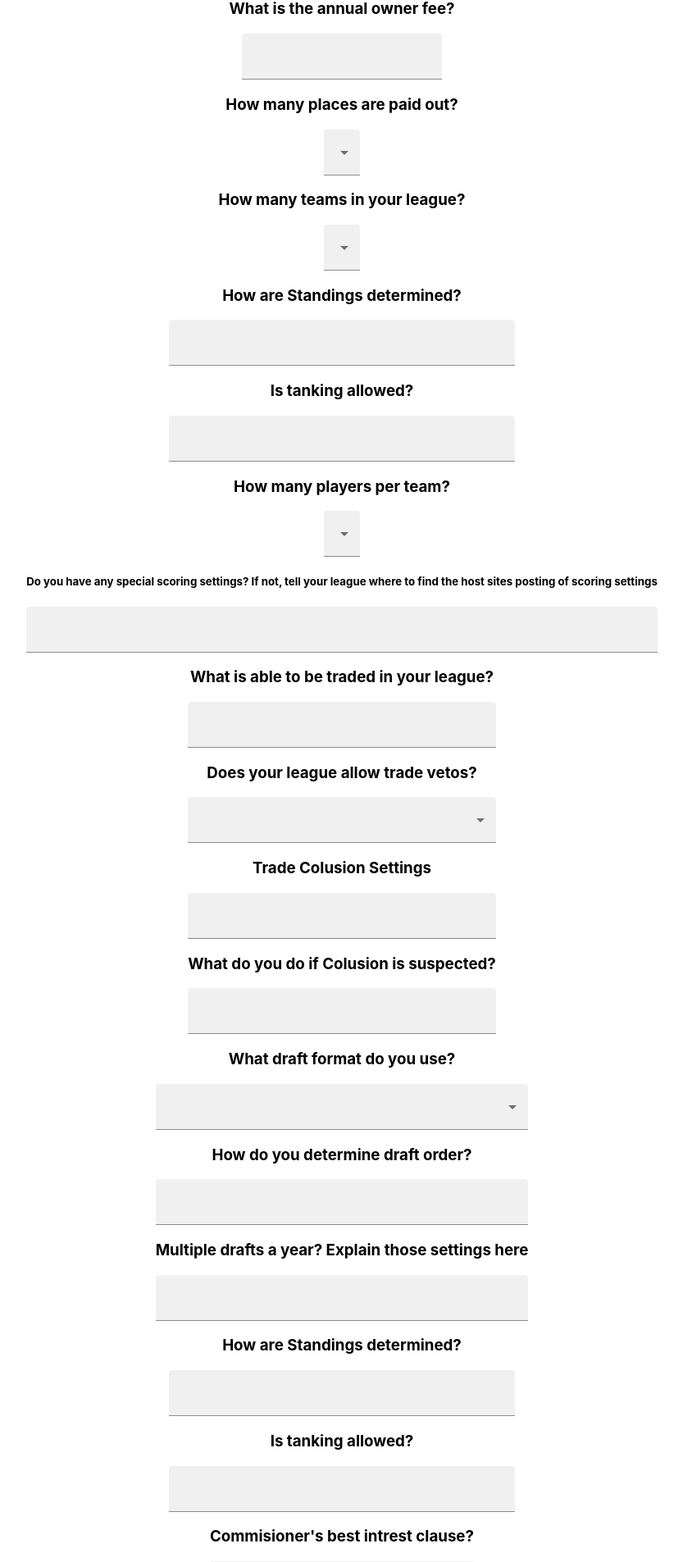
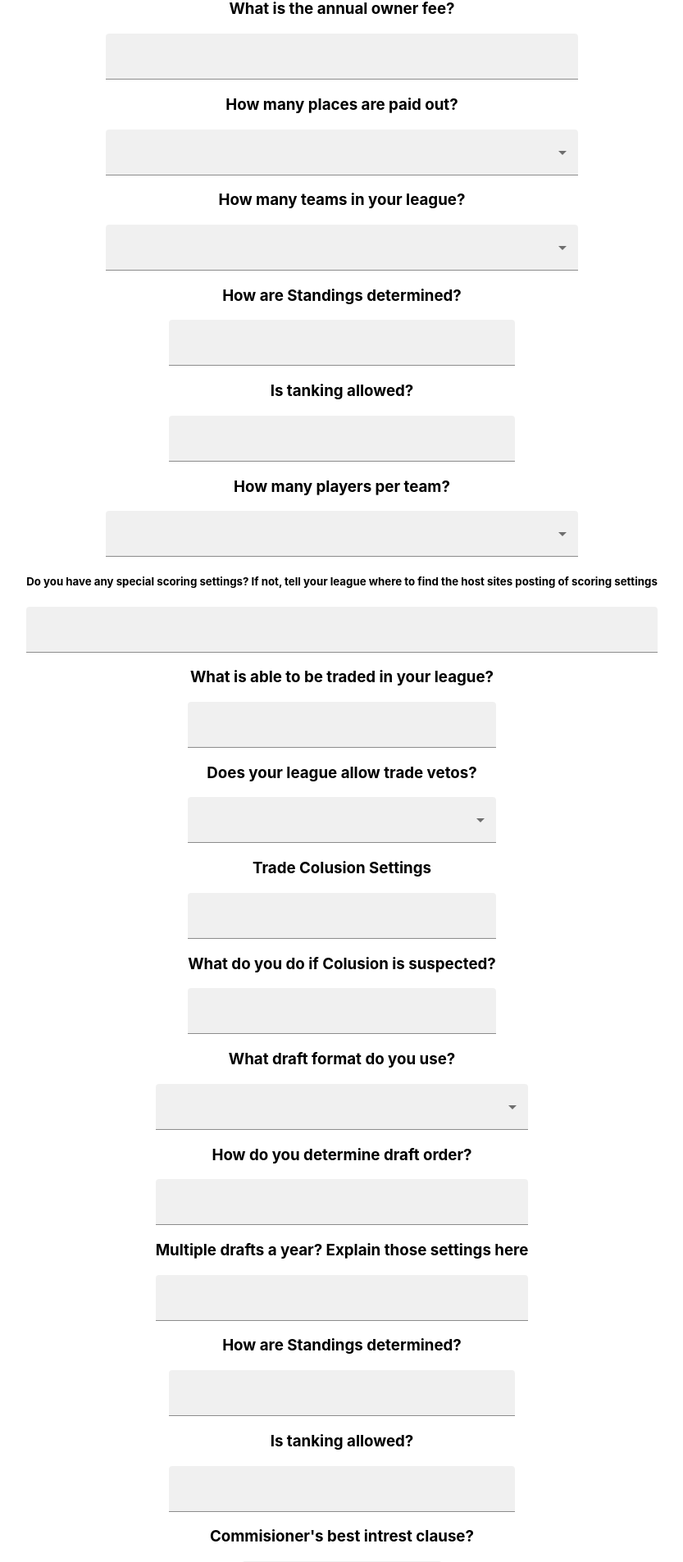
Before and after one commit to AMess33/FantasyBL, a React (Create React App) app: page / in a window 1280 px wide. Shown: the part 878-2783 px from the top of the page at 82% size, without its empty margins (223-1056 px from the left). Built offline with nearby package versions, Linux system fonts and the light colour scheme.

Commit message:
add fullwidth to componenets

```diff
--- a/src/components/GeneralSettings/commish.jsx
+++ b/src/components/GeneralSettings/commish.jsx
@@ -1,18 +1,23 @@
 import React from "react";
-import { FormControl, TextField, Box } from "@mui/material";
+import { TextField } from "@mui/material";
 
 function Commish(props) {
   return (
-    <Box>
-      <FormControl>
+    <div style={{ width: "65%", margin: "auto" }}>
       <h3>Commisioner's best intrest clause?</h3>
       <TextField
+        sx={{ height: 20 }}
         id="commishClause"
         value={props.value.commishClause}
+        onChange={(event) => {
+          props.setValue((prevValues) => ({
+            ...prevValues,
+            commishClause: event.target.value,
+          }));
+        }}
         variant="filled"
       />
-      </FormControl>
-    </Box>
+    </div>
   );
 }
 
--- a/src/components/InitialSetup/leagueSetup.jsx
+++ b/src/components/InitialSetup/leagueSetup.jsx
@@ -16,6 +16,7 @@ export function LeagueStyle(props) {
           }));
         }}
         variant="filled"
+        fullWidth
       >
         <MenuItem value={"Head to Head Points"}>Head to Head Points</MenuItem>
         <MenuItem value={"Head to Head Categories"}>
@@ -32,7 +33,7 @@ export function LeagueStyle(props) {
 // Number of teams
 export function NumberOfTeams(props) {
   return (
-    <div>
+    <div style={{ width: "45%", margin: "auto" }}>
       <h3>How many teams in your league?</h3>
       <Select
         labelId="teams"
@@ -46,6 +47,7 @@ export function NumberOfTeams(props) {
           }));
         }}
         label="teams"
+        fullWidth
       >
         <MenuItem value={6}>6</MenuItem>
         <MenuItem value={7}>7</MenuItem>
@@ -80,6 +82,7 @@ export function RosterSize(props) {
           }));
         }}
         label="Roster Size"
+        fullWidth
       >
         <MenuItem value={16}>16</MenuItem>
         <MenuItem value={17}>17</MenuItem>
@@ -118,6 +121,7 @@ export function OwnerFees(props) {
           }));
         }}
         variant="filled"
+        fullWidth
       />
     </div>
   );
@@ -126,7 +130,7 @@ export function OwnerFees(props) {
 // Places Paid out
 export function PlacesPaidOut(props) {
   return (
-    <div>
+    <div style={{ width: "45%", margin: "auto" }}>
       <h3>How many places are paid out?</h3>
       <Select
         labelId="places"
@@ -140,6 +144,7 @@ export function PlacesPaidOut(props) {
           }));
         }}
         label="Places Paid"
+        fullWidth
       >
         <MenuItem value={1}>1</MenuItem>
         <MenuItem value={2}>2</MenuItem>
--- a/src/components/InitialSetup/leagueType.jsx
+++ b/src/components/InitialSetup/leagueType.jsx
@@ -8,6 +8,7 @@ function LeagueType(props) {
       <Select
         id="leagueType"
         variant="filled"
+        fullWidth
         value={props.value.LeagueType}
         onChange={(event) => {
           props.setValue((prevValues) => ({
@@ -33,6 +34,7 @@ function LeagueType(props) {
           }));
         }}
         variant="filled"
+        fullWidth
       >
         <MenuItem value={"Devy"}>Devy</MenuItem>
         <MenuItem value={"Empire"}>Empire</MenuItem>
```
Lines whose indentation alone changed are shown as unchanged.
